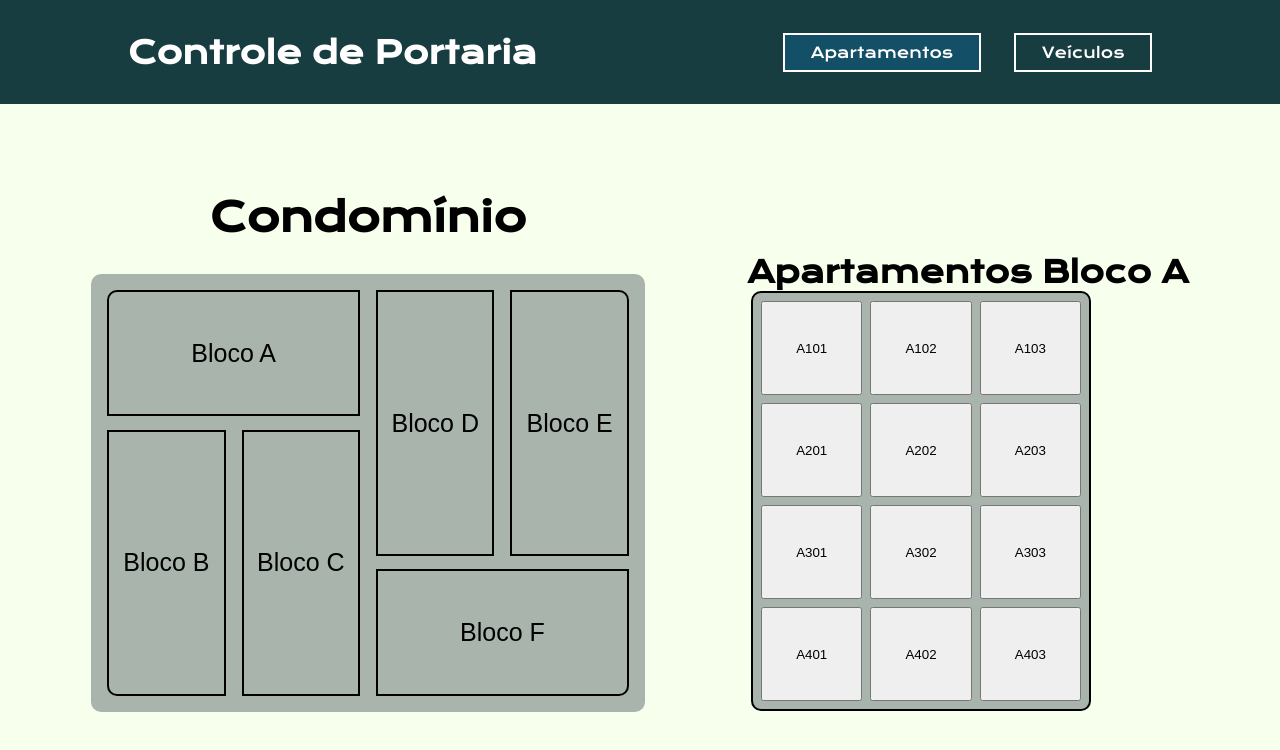
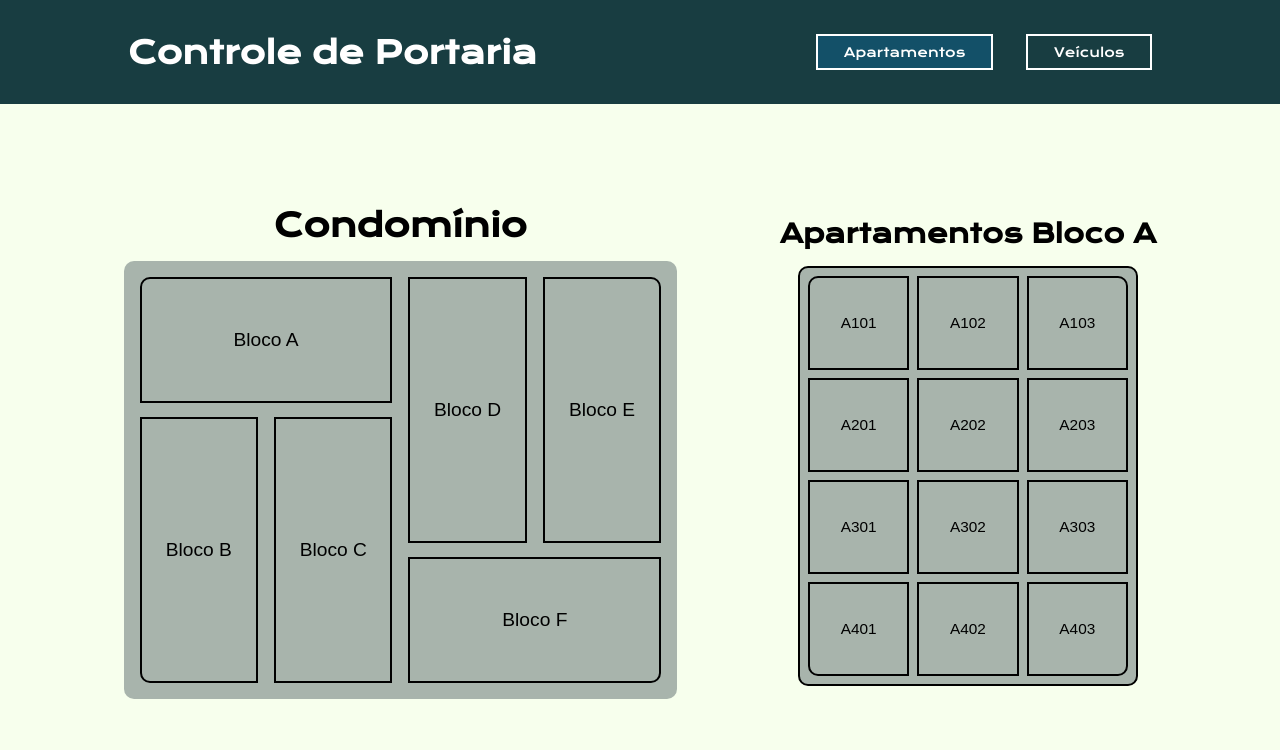
Before and after one commit to mateusrg/Controle-de-Portaria, a plain HTML site: page client/html/condominio.html in a window 1280 px wide. Both pictures are taken after a click on the button "Bloco A". Drawn offline with nearby package versions, Linux system fonts and the light colour scheme; a web font is replaced by a local one.

Commit message:
apartamentos e blocos certos

```diff
--- a/client/css/condominio.css
+++ b/client/css/condominio.css
@@ -42,7 +42,7 @@ a {
     color: white;
     border: 2px solid white;
     padding: 1vh 2vw;
-    font-size: 15px;
+    font-size: 1vw;
 }
 
 #nav-marcada {
@@ -73,12 +73,13 @@ main {
     flex-direction: column;
     align-items: center;
     justify-content: space-between;
-    height: 65vh;
+    height: auto;
 }
 
 #titulo-condominio {
-    font-size: 40px;
+    font-size: 2.5vw;
     font-family: "Krona One", sans-serif;
+    padding-bottom: 2vh;
 }
 
 #secao-condominio {
@@ -140,11 +141,12 @@ main {
 
 .bloco {
     border: 2px solid black;
-    font-size: 25px;
+    font-size: 1.5vw;
     background-color: #a8b4ac;
     cursor: pointer;
     height: 100%;
     width: 100%;
+    font-family: "Inder", sans-serif;
 }
 
 .bloco:hover {
@@ -152,28 +154,22 @@ main {
     background-color: #83ccc5;
 }
 
-.main-section {
+#div-apartamento {
     display: none;
-    margin-top: 7.5vh;
+    flex-direction: column;
+    align-items: center;
+    justify-content: center;
+    height: auto;
+    transition: 3s;
 }
 
 #titulo-apartamento {
-    font-size: 30px;
+    font-size: 2vw;
     font-family: "Krona One", sans-serif;
+    padding-bottom: 2vh;
 }
 
-.grid {
-    display: grid;
-    grid-template-columns: 1fr 1fr 1fr;
-    grid-template-rows: 1fr 1fr 1fr 1fr;
-    text-align: center;
-    height: 50vh;
-    width: 25vw;
-    gap: 1vh;
-}
-
-#linha {
-    margin-left: 0.3vw;
+#secao-apartamento {
     background-color: #a8b4ac;
     padding: 1vh;
     height: 50vh;
@@ -181,3 +177,139 @@ main {
     border: 2px solid black;
     border-radius: 10px;
 }
+
+#secao-lista-maior {
+    display: none;
+    grid-template-columns: 1fr 1fr 1fr;
+    grid-template-rows: 1fr 1fr 1fr 1fr;
+    grid-template-areas:
+    "apto1-maior apto2-maior apto3-maior"
+    "apto4-maior apto5-maior apto6-maior"
+    "apto7-maior apto8-maior apto9-maior"
+    "apto10-maior apto11-maior apto12-maior"
+    ;
+    text-align: center;
+    height: 100%;
+    width: 100%;
+    gap: 1vh;
+}
+
+#apto1-maior {
+    grid-area: apto1-maior;
+    border-top-left-radius: 10px;
+}
+
+#apto2-maior {
+    grid-area: apto2-maior;
+}
+
+#apto3-maior {
+    grid-area: apto3-maior;
+    border-top-right-radius: 10px;
+}
+
+#apto4-maior {
+    grid-area: apto4-maior;
+}
+
+#apto5-maior {
+    grid-area: apto5-maior;
+}
+
+#apto6-maior {
+    grid-area: apto6-maior;
+}
+#apto7-maior {
+    grid-area: apto7-maior;
+}
+
+#apto8-maior {
+    grid-area: apto8-maior;
+}
+
+#apto9-maior {
+    grid-area: apto9-maior;
+}
+
+#apto10-maior {
+    grid-area: apto10-maior;
+    border-bottom-left-radius: 10px;
+}
+
+#apto11-maior {
+    grid-area: apto11-maior;
+}
+
+#apto12-maior {
+    grid-area: apto12-maior;
+    border-bottom-right-radius: 10px;
+}
+
+.botao-apartamento {
+    height: 100%;
+    width: 100%;
+    border: 2px solid black;
+    font-family: "Inder", sans-serif;
+    font-size: 1.2vw;
+    background-color: #a8b4ac;
+}
+
+#secao-lista-menor {
+    display: grid;
+    grid-template-columns: 1fr 1fr;
+    grid-template-rows: 1fr 1fr 1fr 1fr 1fr;
+    grid-template-areas:
+    "apto1-menor apto2-menor"
+    "apto3-menor apto4-menor"
+    "apto5-menor apto6-menor"
+    "apto7-menor apto8-menor"
+    "apto9-menor apto10-menor"
+    ;
+    text-align: center;
+    height: 100%;
+    width: 100%;
+    gap: 1vh;
+}
+
+#apto1-menor {
+    grid-area: apto1-menor;
+    border-top-left-radius: 10px;
+}
+
+#apto2-menor {
+    grid-area: apto2-menor;
+    border-top-right-radius: 10px;
+}
+
+#apto3-menor {
+    grid-area: apto3-menor;
+}
+
+#apto4-menor {
+    grid-area: apto4-menor;
+}
+
+#apto5-menor {
+    grid-area: apto5-menor;
+}
+
+#apto6-menor {
+    grid-area: apto6-menor;
+}
+#apto7-menor {
+    grid-area: apto7-menor;
+}
+
+#apto8-menor {
+    grid-area: apto8-menor;
+}
+
+#apto9-menor {
+    grid-area: apto9-menor;
+    border-bottom-left-radius: 10px;
+}
+
+#apto10-menor {
+    grid-area: apto10-menor;
+    border-bottom-right-radius: 10px;
+}
--- a/client/html/condominio.html
+++ b/client/html/condominio.html
@@ -31,24 +31,36 @@
                 </div>
             </div>
         </div>
-        <div id="main-section" class="main-section">
+        <div id="div-apartamento">
             <h2 id="titulo-apartamento">Apartamentos Bloco A</h2>
-            <div id="linha">
-                <div class="grid">
-                    <button id="apto1">A101</button>
-                    <button id="apto2">A102</button>
-                    <button id="apto3">A103</button>
-                    <button id="apto4">A201</button>
-                    <button id="apto5">A202</button>
-                    <button id="apto6">A203</button>
-                    <button id="apto7">A301</button>
-                    <button id="apto8">A302</button>
-                    <button id="apto9">A303</button>
-                    <button id="apto10">A401</button>
-                    <button id="apto11">A402</button>
-                    <button id="apto12">A403</button>
+            <section id="secao-apartamento">
+                <div id="secao-lista-maior">
+                    <button class="botao-apartamento" id="apto1-maior">A101</button>
+                    <button class="botao-apartamento" id="apto2-maior">A102</button>
+                    <button class="botao-apartamento" id="apto3-maior">A103</button>
+                    <button class="botao-apartamento" id="apto4-maior">A201</button>
+                    <button class="botao-apartamento" id="apto5-maior">A202</button>
+                    <button class="botao-apartamento" id="apto6-maior">A203</button>
+                    <button class="botao-apartamento" id="apto7-maior">A301</button>
+                    <button class="botao-apartamento" id="apto8-maior">A302</button>
+                    <button class="botao-apartamento" id="apto9-maior">A303</button>
+                    <button class="botao-apartamento" id="apto10-maior">A401</button>
+                    <button class="botao-apartamento" id="apto11-maior">A402</button>
+                    <button class="botao-apartamento" id="apto12-maior">A403</button>
                 </div>
-            </div>
+                <div id="secao-lista-menor">
+                    <button class="botao-apartamento" id="apto1-menor">A101</button>
+                    <button class="botao-apartamento" id="apto2-menor">A102</button>
+                    <button class="botao-apartamento" id="apto3-menor">A103</button>
+                    <button class="botao-apartamento" id="apto4-menor">A201</button>
+                    <button class="botao-apartamento" id="apto5-menor">A202</button>
+                    <button class="botao-apartamento" id="apto6-menor">A203</button>
+                    <button class="botao-apartamento" id="apto7-menor">A301</button>
+                    <button class="botao-apartamento" id="apto8-menor">A302</button>
+                    <button class="botao-apartamento" id="apto9-menor">A303</button>
+                    <button class="botao-apartamento" id="apto10-menor">A401</button>
+                </div>
+            </section>
         </div>
     </main>
 
--- a/client/js/script.js
+++ b/client/js/script.js
@@ -1,7 +1,19 @@
 function mostrarSection(bloco) {
-    const section = document.getElementById("main-section");
+    const apartamentos = document.getElementById("div-apartamento");
     const titulo = document.getElementById("titulo-apartamento");
-    section.style.display = "none";
-    section.style.display = "block";
+    const secaoApartamento = document.getElementById("secao-apartamento");
+    const secaoMaior = document.getElementById("secao-lista-maior");
+    const secaoMenor = document.getElementById("secao-lista-menor");
+    if (bloco == "A" || bloco == "F") {
+        secaoMaior.style.display = "grid";
+        secaoMenor.style.display = "none";
+        secaoApartamento.style.width = "25vw";
+    } else {
+        secaoMaior.style.display = "none";
+        secaoMenor.style.display = "grid";
+        secaoApartamento.style.width = "20vw";
+    }
+    apartamentos.style.display = "none";
+    apartamentos.style.display = "flex";
     titulo.textContent = `Apartamentos Bloco ${bloco}`;
 }
```
